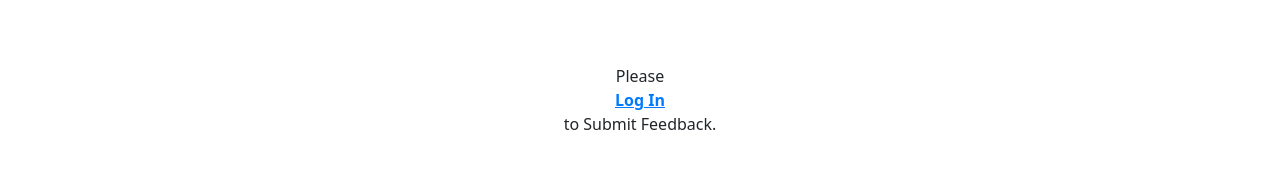
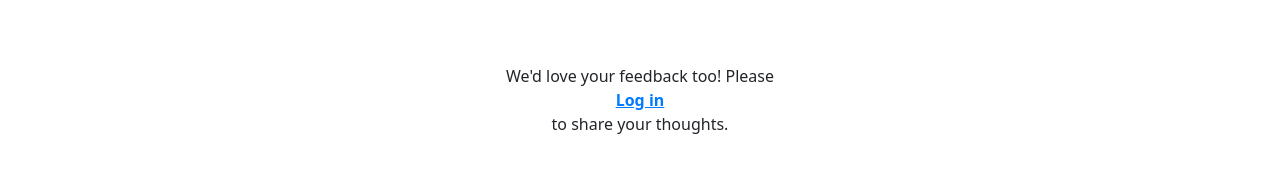
Before and after one commit to clinton-35/Tour_n_Travel, a React (Create React App) app in the folder client/: page /feedback in a window 1280 px wide. Shown: the part 690-876 px from the top of the page. Built offline with nearby package versions, Linux system fonts and the light colour scheme.

Commit message:
Update Feedback.js

```diff
--- a/client/src/components/Feedback.js
+++ b/client/src/components/Feedback.js
@@ -140,7 +140,7 @@ const Feedback = () => {
           <div className="row justify-content-center mt-5">
             <div className="col-md-8 text-center">
                <p>
-                Please{' '}
+  We'd love your feedback too! Please{' '}
   <button
     type="button"
     className="link-button"
@@ -157,10 +157,10 @@ const Feedback = () => {
       margin: '0',
     }}
   >
-  Log In
+    Log in
   </button>
   {' '}
-                to Submit Feedback.
+  to share your thoughts.
 </p>
             </div>
           </div>
```
Lines whose indentation alone changed are shown as unchanged.
